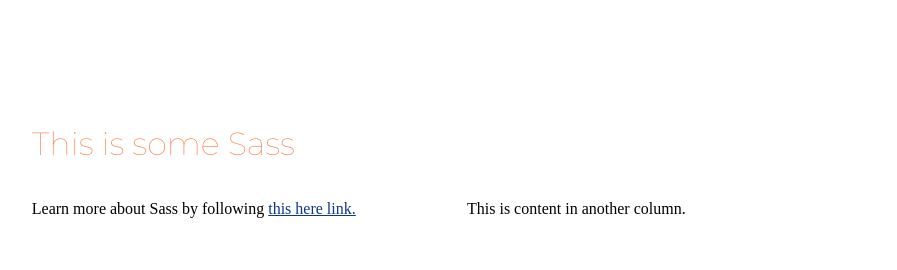
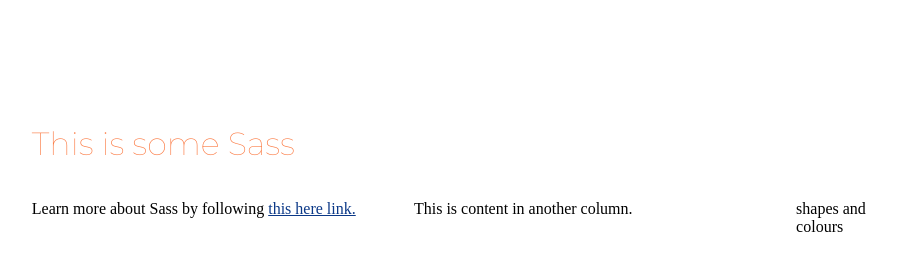
Before and after one commit to pperfectsky/demoRepo-W6, a website: page index.html in a window 1280 px wide. Shown: the whole page, without its empty margins (173-1070 px from the left). Drawn offline with Linux system fonts and the light colour scheme; a web font is replaced by a local one.

Commit message:
text added for demo purposes

```diff
--- a/index.html
+++ b/index.html
@@ -20,6 +20,8 @@
         <div class="col">
             <p>This is content in another column.</p>
         </div>
+
+        <p> shapes and colours </p>
     </div>
 </body>
 </html>
```
